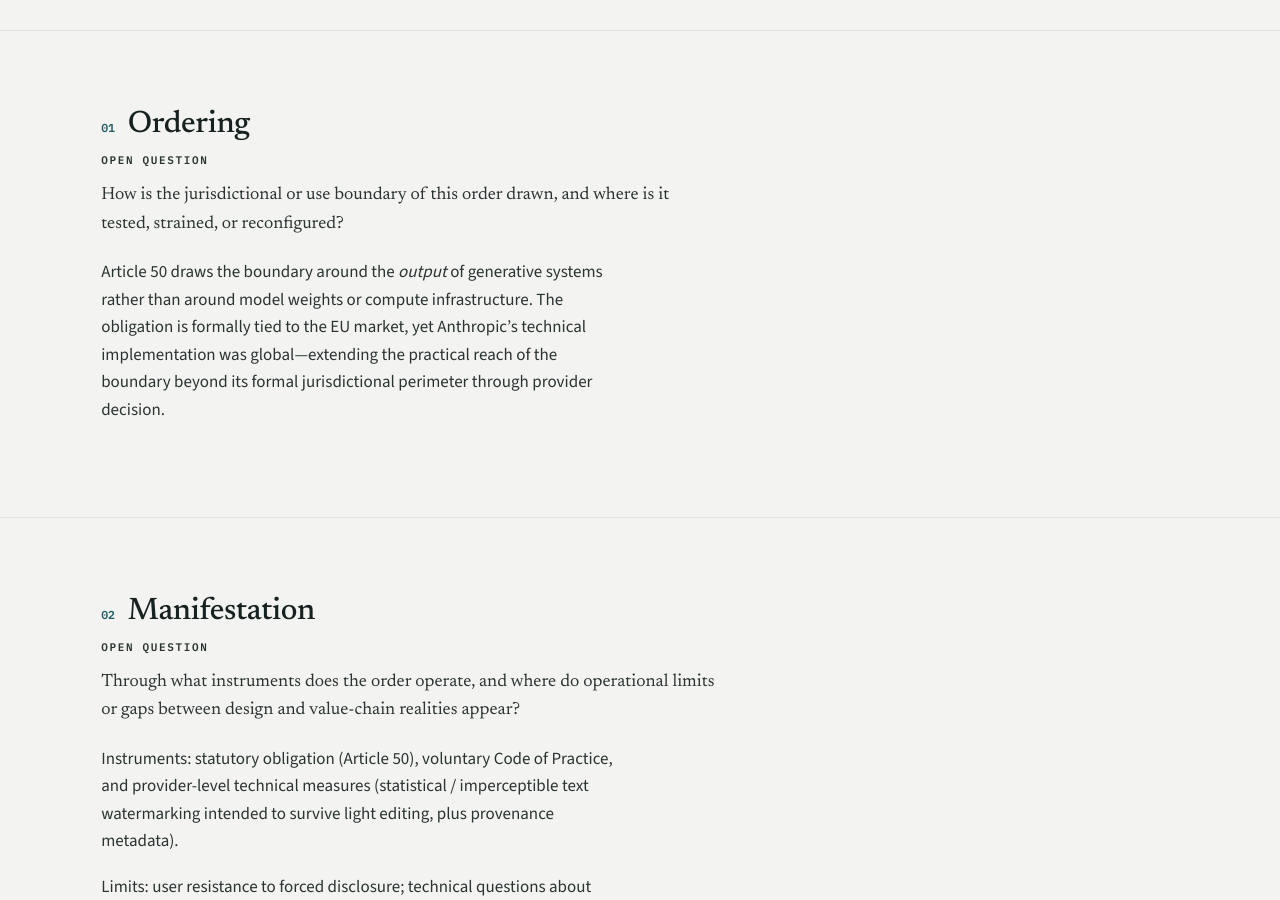
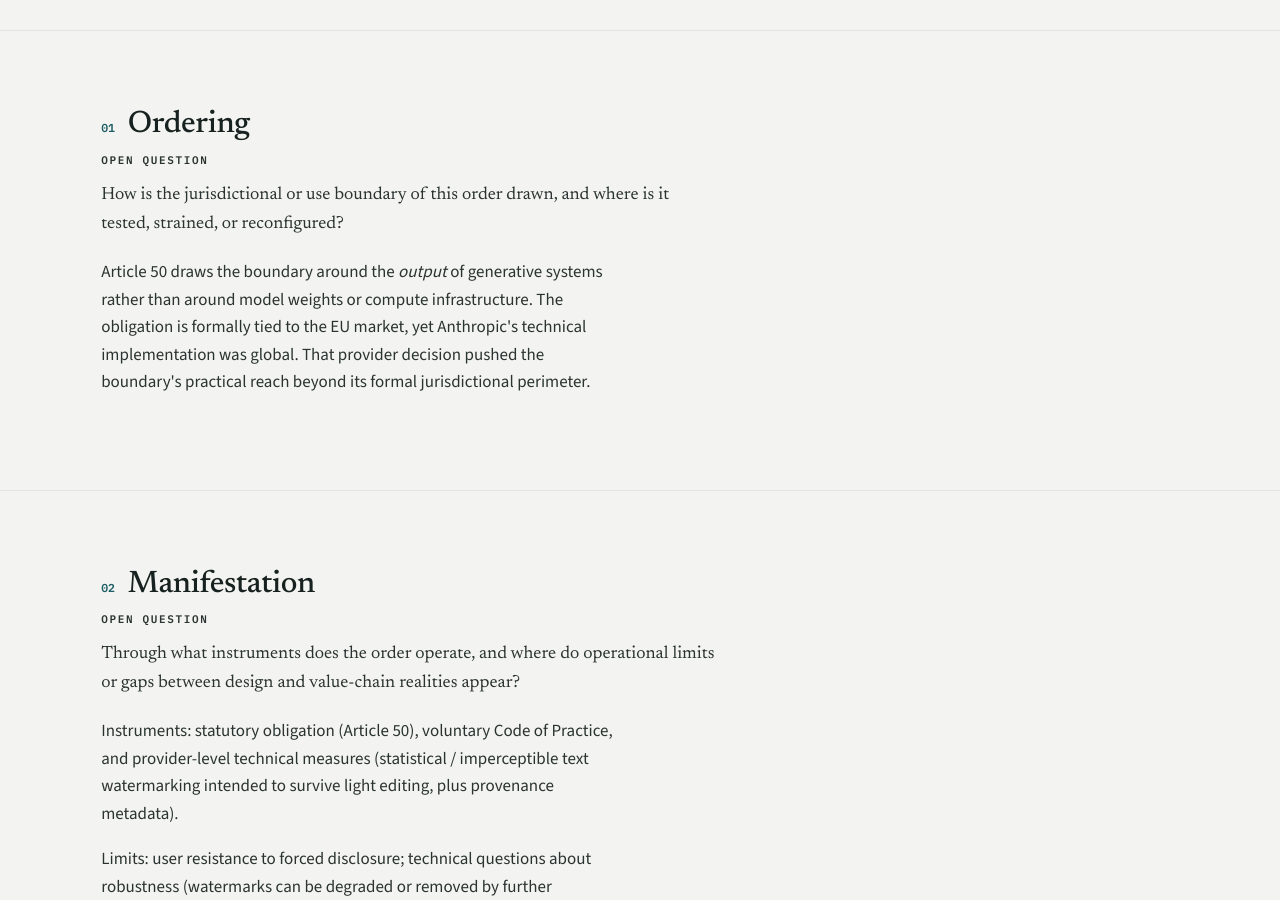
Before and after one commit to GaeunLim01/regulatory-order, a Jekyll site: the page built from cases/claude-watermarking/index.html, in a window 1280 px wide and 900 px high, scrolled down 1167 px. Built offline with Jekyll 4.4.1, drawn with Linux system fonts in a browser that asks for light colours; some of the changed text lies outside the part shown.

Commit message:
Add files via upload

```diff
--- a/cases/claude-watermarking/index.html
+++ b/cases/claude-watermarking/index.html
@@ -3,7 +3,7 @@ layout: case
 title: Claude Output Marking and EU AI Act Article 50
 permalink: /cases/claude-watermarking/
 case_id: 05
-regulatory_subject: The EU AI Act’s transparency obligations for AI-generated content (Article 50), and the global operationalization of that requirement by a major provider.
+regulatory_subject: The EU AI Act's transparency obligations for AI-generated content (Article 50), and the global operationalization of that requirement by a major provider.
 cycle_emphasis: "③ → ④ → ⑤ → ⑥ (boundary → transmission → application → friction)"
 ---
 
@@ -35,7 +35,7 @@ cycle_emphasis: "③ → ④ → ⑤ → ⑥ (boundary → transmission → appl
     <p class="eyebrow" style="margin-top:0.75rem;">Open question</p>
     <p style="font-family:var(--display);font-size:1.1rem;color:var(--ink-soft);max-width:62ch;margin-bottom:1.25rem;">How is the jurisdictional or use boundary of this order drawn, and where is it tested, strained, or reconfigured?</p>
     <div style="max-width:62ch;">
-      <p>Article 50 draws the boundary around the <em>output</em> of generative systems rather than around model weights or compute infrastructure. The obligation is formally tied to the EU market, yet Anthropic’s technical implementation was global—extending the practical reach of the boundary beyond its formal jurisdictional perimeter through provider decision.</p>
+      <p>Article 50 draws the boundary around the <em>output</em> of generative systems rather than around model weights or compute infrastructure. The obligation is formally tied to the EU market, yet Anthropic's technical implementation was global. That provider decision pushed the boundary's practical reach beyond its formal jurisdictional perimeter.</p>
     </div>
   </div>
 </section>
```
